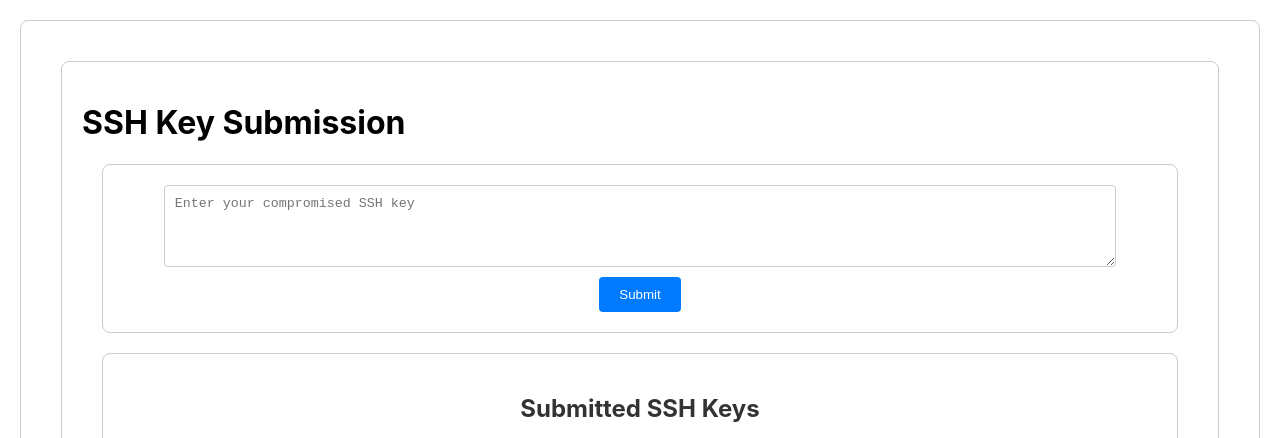
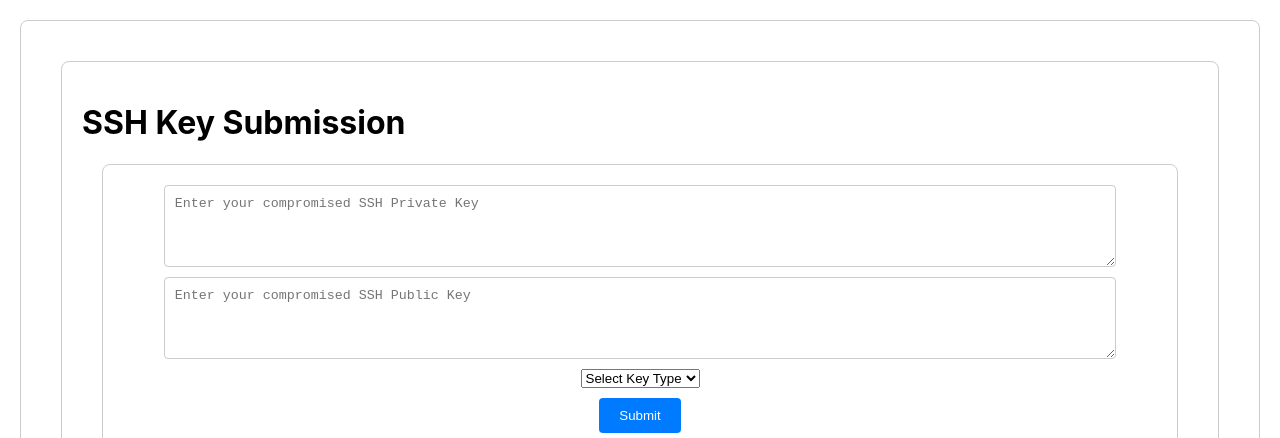
Before and after one commit to K1zum1/SSH-Key-Aggregator, a React (Create React App) app in the folder ssh-key-submission/: page / in a window 1280 px wide. Shown: the top 438 px of the page. Built offline with nearby package versions, Linux system fonts and the light colour scheme; no server answers.

Commit message:
changing submission fields

```diff
--- a/ssh-key-submission/src/components/SSHKeyForm.js
+++ b/ssh-key-submission/src/components/SSHKeyForm.js
@@ -2,25 +2,48 @@ import React, { useState } from 'react';
 import '../style/SSHKeyForm.css';
 
 const SSHKeyForm = ({ onSubmit }) => {
-  const [sshKey, setSshKey] = useState('');
+  const [sshPrivKey, setSSHPrivKey] = useState('');
+  const [sshPubKey, setSSHPubKey] = useState('');
+  const [KeyType, setKeyType] = useState('');
 
   const handleSubmit = (e) => {
     e.preventDefault();
-    if (sshKey.trim()) {
-      onSubmit(sshKey);
-      setSshKey('');
+    if (sshPrivKey.trim() && sshPubKey.trim() && KeyType.trim()) {
+      onSubmit({ sshPrivKey, sshPubKey, KeyType });
+      setSSHPrivKey('');
+      setSSHPubKey('');
+      setKeyType('');
+    } else {
+      console.log('Please fill out all fields.');
     }
   };
 
   return (
     <form onSubmit={handleSubmit}>
       <textarea
-        value={sshKey}
-        onChange={(e) => setSshKey(e.target.value)}
-        placeholder="Enter your compromised SSH key"
+        value={sshPrivKey}
+        onChange={(e) => setSSHPrivKey(e.target.value)}
+        placeholder="Enter your compromised SSH Private Key"
         rows="4"
         cols="50"
       />
+      <textarea
+        value={sshPubKey}
+        onChange={(e) => setSSHPubKey(e.target.value)}
+        placeholder="Enter your compromised SSH Public Key"
+        rows="4"
+        cols="50"
+      />
+      <select
+        value={KeyType}
+        onChange={(e) => setKeyType(e.target.value)}
+      >
+        <option value="">Select Key Type</option>
+        <option value="RSA">RSA</option>
+        <option value="DSA">DSA</option>
+        <option value="ECDSA">ECDSA</option>
+        <option value="Ed25519">Ed25519</option>
+      </select>
       <button type="submit">Submit</button>
     </form>
   );
--- a/ssh-key-submission/src/components/SSHKeyList.js
+++ b/ssh-key-submission/src/components/SSHKeyList.js
@@ -7,7 +7,11 @@ const SSHKeyList = ({ sshKeys }) => {
       <h2>Submitted SSH Keys</h2>
       <ul>
         {sshKeys.map((key, index) => (
-          <li key={index}>{key}</li>
+          <li key={index}>
+            <p><strong>SSH Key:</strong> {key.sshKey}</p>
+            <p><strong>Username:</strong> {key.username}</p>
+            <p><strong>Key Type:</strong> {key.KeyType}</p>
+          </li>
         ))}
       </ul>
     </div>
```
